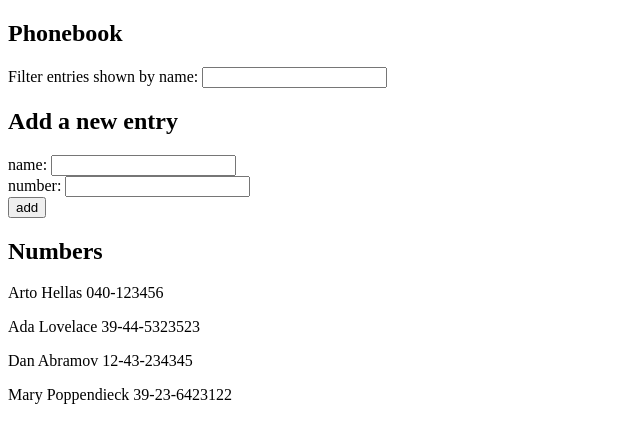
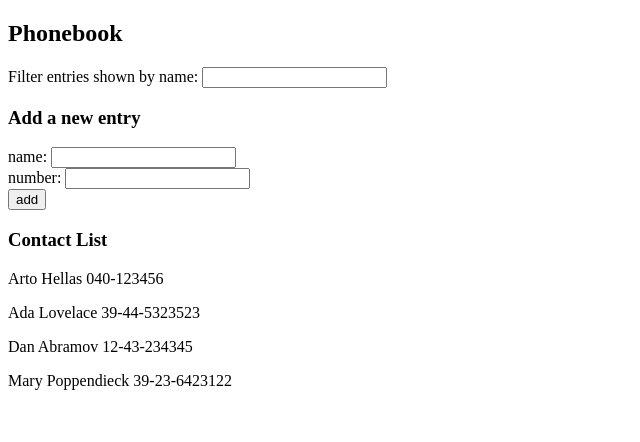
Before and after one commit to Will282/FullStackOpen, a React (Create React App) app in the folder part2/phonebook/: page / in a window 1280 px wide. Shown: the top 442 px of the page, without its empty margins (0-640 px from the left). Built offline with nearby package versions, Linux system fonts and the light colour scheme.

Commit message:
Refactor and seperate filter into own component

```diff
--- a/part2/phonebook/src/App.js
+++ b/part2/phonebook/src/App.js
@@ -1,6 +1,7 @@
 import React, { useState } from "react";
 import ContactList from "./components/ContactList";
 import InputForm from "./components/InputForm";
+import Filter from "./components/Filter";
 
 const App = () => {
   const [persons, setPersons] = useState([
@@ -18,10 +19,7 @@ const App = () => {
   return (
     <div>
       <h2>Phonebook</h2>
-      <p>
-        Filter entries shown by name:{" "}
-        <input value={searchName} onChange={handleSearchName} />
-      </p>
+      <Filter searchName={searchName} handleSearchName={handleSearchName} />
       <InputForm persons={persons} setPersons={setPersons} />
       <ContactList persons={persons} searchName={searchName} />
     </div>
--- a/part2/phonebook/src/components/ContactList.js
+++ b/part2/phonebook/src/components/ContactList.js
@@ -7,7 +7,7 @@ const ContactList = ({ persons, searchName }) => {
 
   return (
     <div>
-      <h2>Numbers</h2>
+      <h3>Contact List</h3>
       {viewPersons.map((person) => (
         <p key={person.name}>
           {person.name} {person.number}
--- /dev/null
+++ b/part2/phonebook/src/components/Filter.js
@@ -0,0 +1,12 @@
+import React from "react";
+
+const Filter = ({ searchName, handleSearchName }) => {
+  return (
+    <p>
+      Filter entries shown by name:{" "}
+      <input value={searchName} onChange={handleSearchName} />
+    </p>
+  );
+};
+
+export default Filter;
--- a/part2/phonebook/src/components/InputForm.js
+++ b/part2/phonebook/src/components/InputForm.js
@@ -32,7 +32,7 @@ const InputForm = ({ persons, setPersons }) => {
 
   return (
     <div>
-      <h2>Add a new entry</h2>
+      <h3>Add a new entry</h3>
       <form onSubmit={addNewName}>
         <div>
           name: <input value={newName} onChange={handleNewName} />
```
